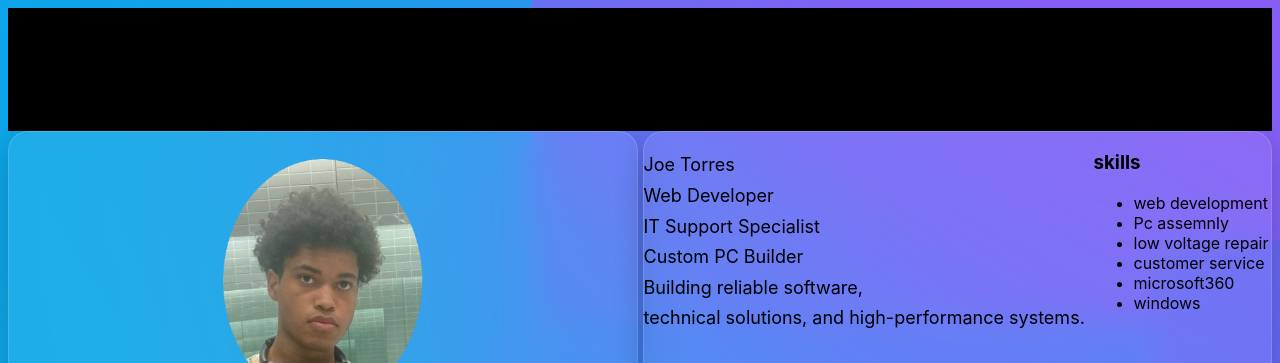
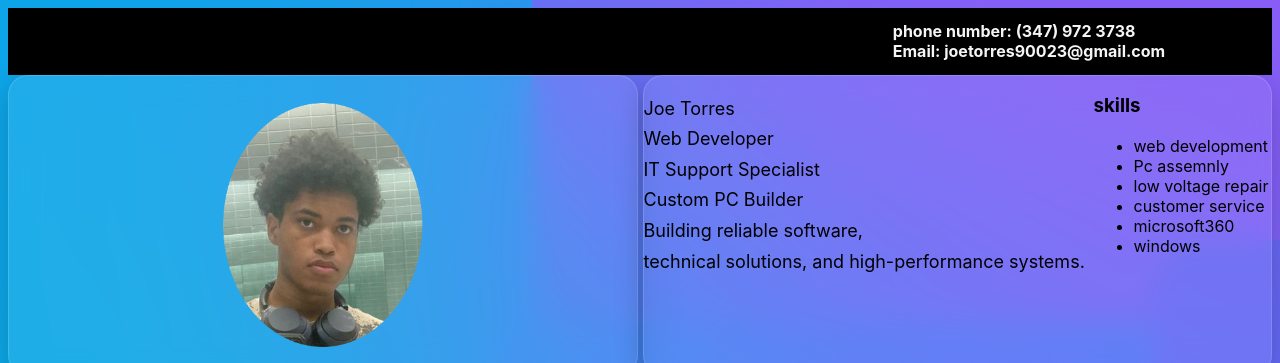
Before and after one commit to joetorres90023-pixel/joetorre-profile, a plain HTML site: page main.html in a window 1280 px wide. Shown: the top 363 px of the page. Drawn offline with Linux system fonts and the light colour scheme.

Commit message:
changes to text

```diff
--- a/main.html
+++ b/main.html
@@ -10,7 +10,9 @@
 
     <body>
         <div class = "header">
-            <h1>WELCOME!</h1>
+            <div class="contact">
+            <h2>phone number: (347) 972 3738 <br>Email: joetorres90023@gmail.com</h2>
+            </div>
 
         </div>
 
@@ -74,8 +76,8 @@
             <div class = "grid-items" id = "inform3"><p>Highly motivated Software and Web Developer with a strong foundation in computer
                 science and hands-on experience building tailored web platforms for
                 small businesses. Proven track record of translating client requirements into
-                functional, responsive digital solutions that establish a robust online presence.
-                 Technically proficient across multiple programming paradigms, with a deep understanding
+                functional, responsive digital solutions that establish a robust online presence,
+                with a deep understanding
                  of industry-standard development environments. </p>
             </div>
 
--- a/style.css
+++ b/style.css
@@ -136,7 +136,7 @@ h1{
 }
 
 h2{
-    font-size:2rem;
+    font-size:1rem;
 }
 #CFSC{
     background-image: url("cfsc-logo.png");
@@ -163,6 +163,7 @@ body {
     background-repeat: no-repeat;
     background-color: black;
 }
-#inform4{
-
+.contact{
+    margin-left: 70%;
+    color: whitesmoke;
 }
```
